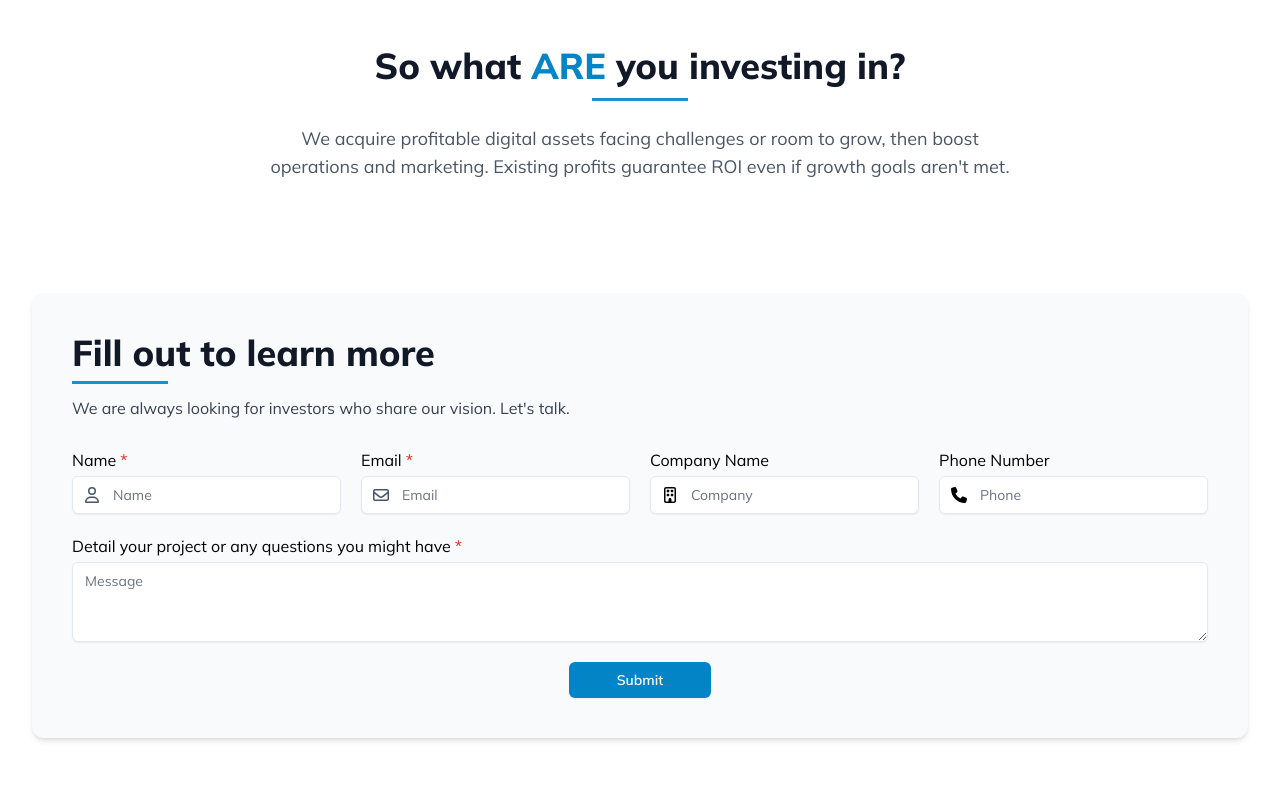
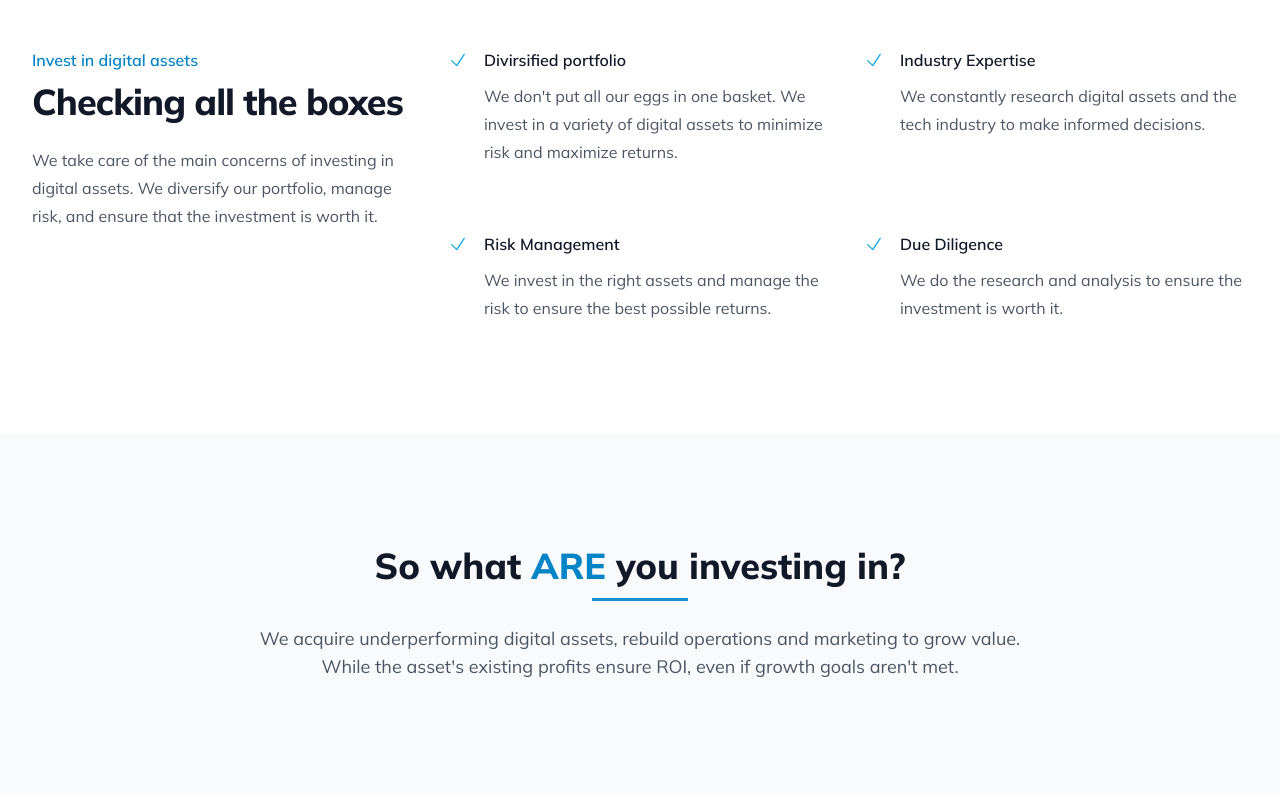
Before and after one commit to ochoadan/halfnine, a Next.js app: page /investors in a window 1280 px wide. Shown: the part 1560-2360 px from the top of the page. Built offline with nearby package versions, Linux system fonts and the light colour scheme.

Commit message:
3/4/2024

```diff
--- a/src/app/about/page.tsx
+++ b/src/app/about/page.tsx
@@ -6,6 +6,7 @@ import Image from "next/image";
 import { features, supportLinks } from "./content";
 import Link from "next/link";
 import { LinkIcon } from "@heroicons/react/20/solid";
+import logoAppealing from '@/images/logos/appealing.svg'
 import logoHyleon from '@/images/logos/hyleon.svg'
 import logoSurveyr from '@/images/logos/surveyr.svg'
 import logoYournameis from '@/images/logos/yournameis.svg'
@@ -50,6 +51,14 @@ const projects = [
       'This is a Demo Application for allows companies to generate dynamic QR codes for their users to update.',
     link: { href: 'https://qrdemo.halfnine.com', label: 'qrdemo.halfnine.com' },
     logo: logoCasente,
+  },
+  {
+    name: 'Appealing Design',
+    status: "In Development",
+    description:
+      'Our subscription-based design provides you with dedicated designers to help with all your design needs.',
+    link: { href: 'https://appealing.design/', label: 'appealing.design' },
+    logo: logoAppealing,
   },
   // {
   //   name: 'Hyleon',
--- a/src/app/investors/page.tsx
+++ b/src/app/investors/page.tsx
@@ -1,5 +1,6 @@
 import ContactForm from "@/components/Global/ContactForm";
 import PageHero from "@/components/Global/PageHero";
+import { CheckIcon } from "@heroicons/react/24/outline";
 
 import { Metadata } from "next";
 import Image from "next/image";
@@ -10,6 +11,48 @@ export const metadata: Metadata = {
   alternates: { canonical: "https://www.halfnine.com/investors" },
 };
 
+const features = [
+  {
+    name: "Divirsified portfolio",
+    description:
+      "We don't put all our eggs in one basket. We invest in a variety of digital assets to minimize risk and maximize returns.",
+  },
+  {
+    name: "Industry Expertise",
+    description:
+      "We constantly research digital assets and the tech industry to make informed decisions.",
+  },
+  {
+    name: "Risk Management",
+    description:
+      "We invest in the right assets and manage the risk to ensure the best possible returns.",
+  },
+  {
+    name: "Due Diligence",
+    description:
+      "We do the research and analysis to ensure the investment is worth it.",
+  },
+  //   {
+  //     name: "Growth Strategy",
+  //     description:
+  //       "We have a plan to grow the value of the investment and ensure a return.",
+  //   },
+  //   {
+  //     name: "Profitable Assets",
+  //     description:
+  //       "We acquire digital assets that are already generating revenue and value, but are struggling to grow or compete in the market, or not reaching their full potential. We then optimize and scale them to increase their value.",
+  //   }
+  //   {
+  //     name: "Legal Compliance",
+  //     description:
+  //       "We ensure that the investment is follows and complies with all regulations.",
+  //   },
+  //   {
+  //     name: "Reporting",
+  //     description:
+  //       "We provide regular reports on the performance of your investment.",
+  //   },
+];
 const Page = () => {
   return (
     <>
@@ -26,7 +69,10 @@ const Page = () => {
               {/* "It's like making passive income" - Mark Jennings */}
             </h2>
             <p className="text-lg leading-8 text-gray-700">
-                            We manage your investment, and you simply watch the returns, Engagement is recommended but not required, while you always have access to the information of where your money is going.                        </p>
+              We manage your investment, and you simply watch the returns,
+              Engagement is recommended but not required, while you always have
+              access to the information of where your money is going.{" "}
+            </p>
           </div>
 
           {/* <div className="grid grid-cols-1 items-center gap-x-16 gap-y-10 lg:grid-cols-2 mx-auto max-w-2xl lg:max-w-none">
@@ -59,23 +105,38 @@ const Page = () => {
             <hr className="border-sky-600 opacity-90 border-b-[2px] w-24 my-2" />
           </h2>
           <p className="mt-4 text-base leading-7 text-gray-600">
-                        The tech industry is still growing and evolving, most companies are overvalued. Investing in the markets is a gamble.
+            The tech industry is still growing and evolving, most companies are
+            overvalued. Investing in the markets is a gamble.
             {/* The tech industry is a high-risk, high-reward environment. We understand the challenges of investing in software development. Our team is dedicated to delivering the best possible results for your investment */}
           </p>
           <div className="pt-6 mx-auto grid grid-cols-1 gap-x-6 gap-y-20 sm:grid-cols-2 lg:mx-0 lg:gap-x-16 xl:col-span-2">
             <div>
-                            <Image width={900} height={600} className="aspect-[3/2] w-full rounded-2xl object-cover border-gray-200 border-2" src={"/img/pr.jpg"} alt="" />
+              <Image
+                width={900}
+                height={600}
+                className="aspect-[3/2] w-full rounded-2xl object-cover border-gray-200 border-2"
+                src={"/img/pr.jpg"}
+                alt=""
+              />
               <p className="pt-1 text-base leading-7 text-gray-600 text-center">
-                                Immersive technology is growing, but investing in the wrong company will lead to significant losses.
+                Immersive technology is growing, but investing in the wrong
+                company will lead to significant losses.
                 {/* These are not the investments we work with. */}
                 {/* Immersive technology is growing but investing in the wrong company will lead to losses. These are not the investments we are looking for.  */}
               </p>
             </div>
             <div>
-                            <Image width={900} height={600} className="aspect-[3/2] w-full rounded-2xl object-cover border-gray-200 border-2" src={"/img/pr2.jpg"} alt="" />
+              <Image
+                width={900}
+                height={600}
+                className="aspect-[3/2] w-full rounded-2xl object-cover border-gray-200 border-2"
+                src={"/img/pr2.jpg"}
+                alt=""
+              />
               {/* <img className="aspect-[3/2] w-full rounded-2xl object-cover" src={"https://images.pexels.com/photos/20109536/pexels-photo-20109536/free-photo-of-a-person-holding-a-heart-shaped-snow-ball-in-their-hands.jpeg?auto=compress&cs=tinysrgb&w=600&lazy=load"} alt="" /> */}
               <p className="pt-1 text-base leading-7 text-gray-600 text-center">
-                                Growth is expected, but the market is overvalued with people investing in the future or the next big thing.
+                Growth is expected, but the market is overvalued with people
+                investing in the future or the next big thing.
               </p>
             </div>
           </div>
@@ -93,13 +154,55 @@ const Page = () => {
                 </div>
             </div> */}
       <div className="bg-white py-14 md:py-28">
+        <div className="max-w-7xl mx-auto px-6 lg:px-8">
+          {/* <div className="bg-white py-24 sm:py-32">
+        <div className="mx-auto max-w-7xl px-6 lg:px-8"> */}
+          <div className="mx-auto grid grid-cols-1 gap-x-8 gap-y-16 sm:gap-y-20 lg:mx-0 lg:grid-cols-3">
+            <div>
+              <h2 className="text-base font-semibold leading-7 text-sky-600">
+                <span className="block">Invest in digital assets</span>
+              </h2>
+              <p className="mt-2 text-3xl font-extrabold tracking-tight text-gray-900 sm:text-4xl">
+                Checking all the boxes
+              </p>
+              <p className="mt-6 text-base leading-7 text-gray-600">
+                We take care of the main concerns of investing in digital
+                assets. We diversify our portfolio, manage risk, and ensure that
+                the investment is worth it.
+              </p>
+            </div>
+            <dl className="col-span-2 grid grid-cols-1 gap-x-8 gap-y-10 text-base leading-7 text-gray-600 sm:grid-cols-2 lg:gap-y-16">
+              {features.map((feature) => (
+                <div key={feature.name} className="relative pl-9">
+                  <dt className="font-semibold text-gray-900">
+                    <CheckIcon
+                      className="absolute left-0 top-1 h-5 w-5 text-sky-500"
+                      aria-hidden="true"
+                    />
+                    {feature.name}
+                  </dt>
+                  <dd className="mt-2">{feature.description}</dd>
+                </div>
+              ))}
+            </dl>
+          </div>
+        </div>
+      </div>
+      <div className="bg-gray-50 py-14 md:py-28">
         <div className="max-w-7xl mx-auto px-6 lg:px-8 space-y-6">
           <h2 className="text-3xl font-extrabold text-gray-900 sm:text-4xl text-center">
-                        So what <span className="uppercase text-sky-600">are</span> you investing in?
+            So what <span className="uppercase text-sky-600">are</span> you
+            investing in?
             <hr className="border-sky-600 opacity-90 border-b-[2px] w-24 my-3 mx-auto" />
           </h2>
           <p className="text-lg leading-7 text-gray-600 text-center max-w-3xl mx-auto">
-                        {`We acquire profitable digital assets facing challenges or room to grow, then boost operations and marketing. Existing profits guarantee ROI even if growth goals aren't met.`}
+            We acquire underperforming digital assets, rebuild operations and
+            marketing to grow value. While the asset's existing profits ensure
+            ROI, even if growth goals aren't met.
+            {/* We acquire underperforming digital assets, optimizing operations and marketing to boost value. Existing profits secure ROI, even if growth goals aren't met. */}
+            {/* We acquire underperforming digital assets with challenges or room to grow, while rebuilding their operations and marketing to increase their value. If we don't meet our growth goals, the asset's existing profits ensure a return on investment. */}
+            {/* We acquire underperforming digital assets with challanges or room to grow, while rebuilding their operations and marketing to grow their value. If we don't meet our growth goals, the asset's existing profits ensure a return on investment. */}
+            {/* {`We acquire profitable digital assets facing challenges or room to grow, then boost operations and marketing. Existing profits guarantee ROI even if growth goals aren't met.`} */}
             {/* We acquire profitable digital assets with growth challenges or untapped potential. Then, we optimize their operations and improve marketing strategies. If we don't meet our growth goals, our existing profits ensure a return on investment. */}
             {/* We acquire profitable digital assets with growth challenges or untapped potential. Then, we enhance, update, and revitalize them. If we don't meet our goals, our existing profits ensure a return on investment. */}
             {/* We buy profitable digital assets with growth hurdles or untapped potential. We optimize, modernize, and revitalize them, and if results fall short, existing profits secure ROI. */}
@@ -114,11 +217,10 @@ const Page = () => {
       <ContactForm
         title="Fill out to learn more"
         description="We are always looking for investors who share our vision. Let's talk."
-                paddingBottom
       />
       {/* </div> */}
     </>
   );
-}
+};
 
 export default Page;
```
Also changed, not shown: src/images/logos/appealing.svg (added). Lines whose indentation alone changed are shown as unchanged.
